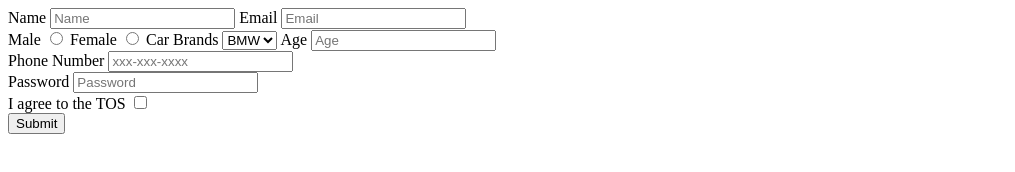
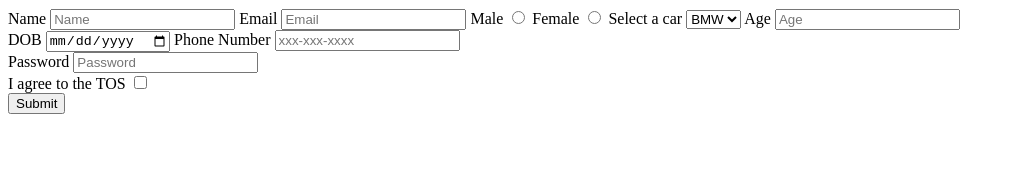
Before and after one commit to acciojob/signup-form-car-pratikshabhosale08, a website: page main.html in a window 1280 px wide. Shown: the whole page, without its empty margins (0-1015 px from the left). Drawn offline with Linux system fonts and the light colour scheme.

Commit message:
created a submission

```diff
--- a/main.html
+++ b/main.html
@@ -13,13 +13,11 @@
 		<label for="email">Email</label>
 		<input placeholder="Email" type="email" id="email" required>
 
-
-		<br>
 		<label for="gender_m">Male</label>
 		<input type="radio" id="gender_m" name="gender" required>
 		<label for="gender_f">Female</label>
 		<input type="radio" id="gender_f" name="gender" required>
-		<label for="cars">Car Brands</label>
+		<label for="cars">Select a car</label>
 		<select placeholder="--Please choose an option--" id="cars" required>
 			<option>BMW</option>
 			<option>Audi</option>
@@ -28,6 +26,8 @@
 		<label for="age">Age</label>
 		<input placeholder="Age" type="number" id="age" required>
 		<br>
+		<label for="dob">DOB</label>
+		<input type="date" id="dob" required>
 		<label for="tel">Phone Number</label>
 		<input placeholder="xxx-xxx-xxxx" type="tel" id="tel">
 		<br>
```
